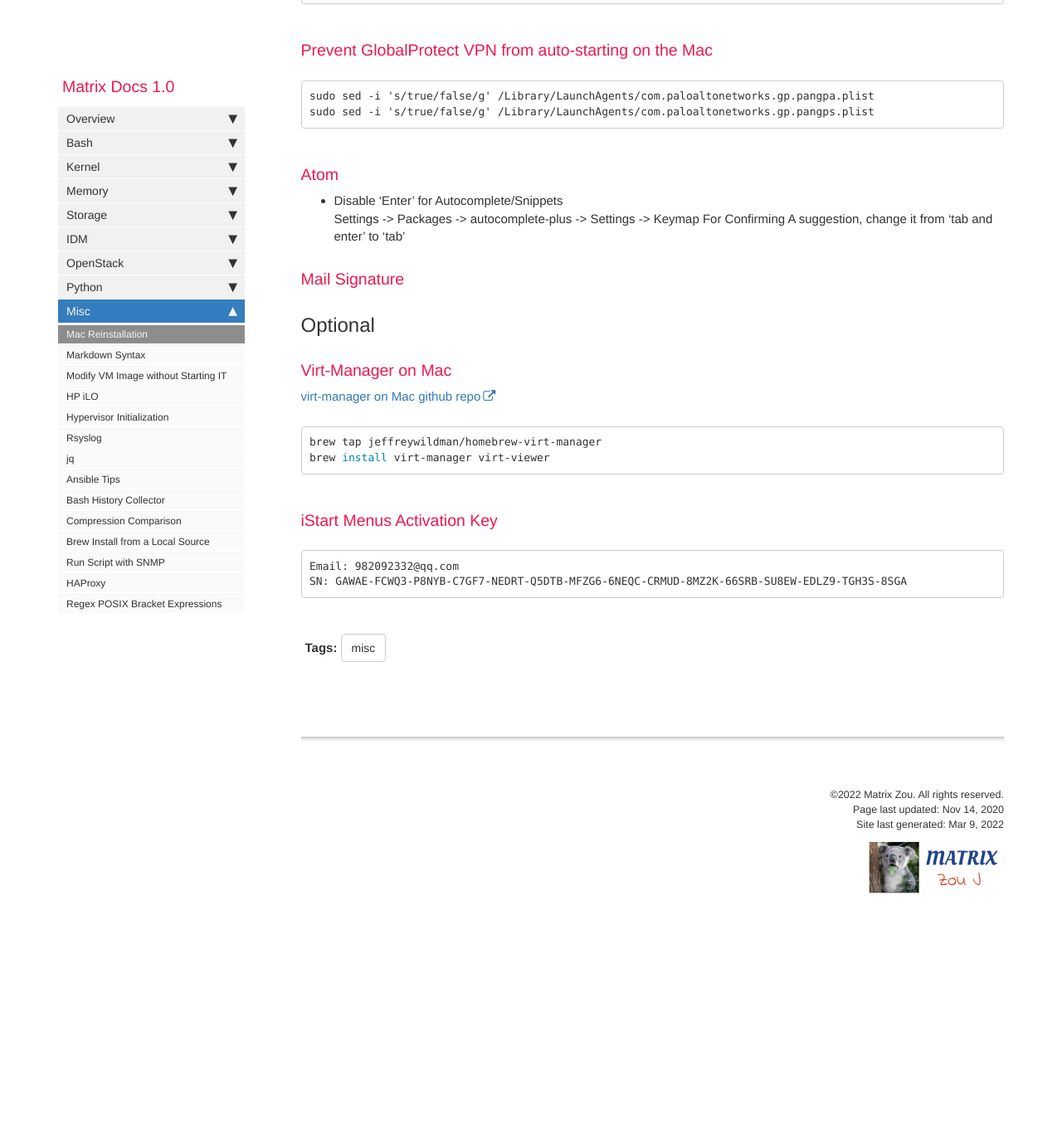
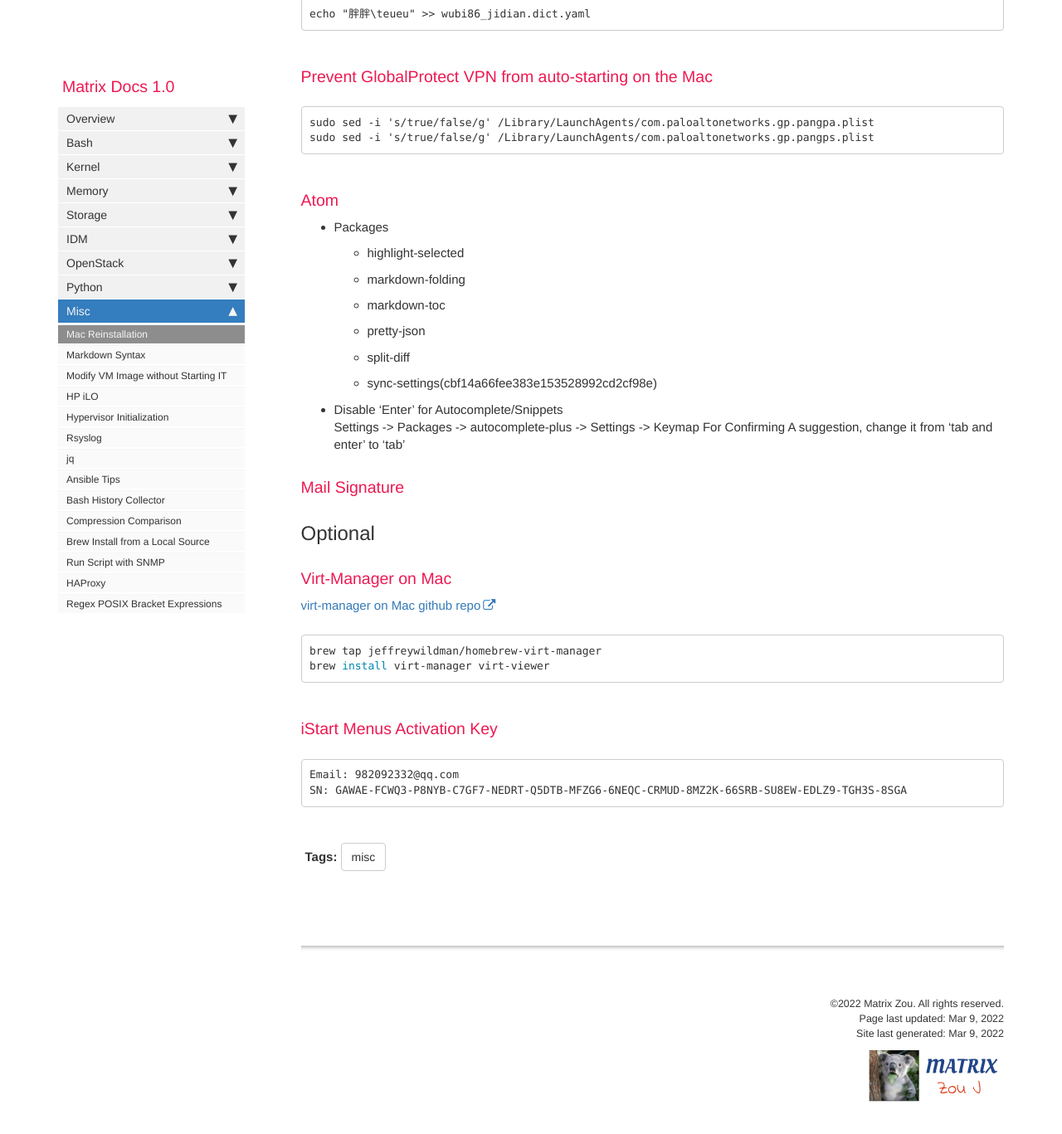
Before and after one commit to matrixzj/documentations, a Jekyll site: the page built from pages/misc/misc_mac_reinstallation_steps.md, in a window 1280 px wide and 1400 px high, scrolled down 4228 px. Shown: the top 1367 px of the window at 83% size. Built offline with Jekyll 4.4.1, drawn with Linux system fonts in a browser that asks for light colours; comment, search, counter and statistics services are not loaded; before the commit the page ends 5377 px from its top, so only the background shows below that; some of the changed text lies outside the part shown.

Commit message:
There are 1 files have been modified at 2022-03-09 17:13:37 . 	-rw-rw-r--. 1 jzou jzou 4749 Mar  9 17:13 pages/misc/misc_mac_reinstallation_steps.md No files have been added. No files have been deleted. No file type has been changed.

```diff
--- a/pages/misc/misc_mac_reinstallation_steps.md
+++ b/pages/misc/misc_mac_reinstallation_steps.md
@@ -2,7 +2,7 @@
 title: Mac Reinstallation Steps
 tags: [misc]
 keywords: mac, reinstallation
-last_updated: Nov 14, 2020
+last_updated: Mar 9, 2022
 summary: "Steps to reinstall a workbox for myself"
 sidebar: mydoc_sidebar
 permalink: misc_mac_reinstallation_steps.html
@@ -156,6 +157,14 @@
 
 
 ### Atom
+- Packages
+  + highlight-selected
+  + markdown-folding
+  + markdown-toc
+  + pretty-json
+  + split-diff
+  + sync-settings(cbf14a66fee383e153528992cd2cf98e)
+
 - Disable ‘Enter’ for Autocomplete/Snippets
   Settings -> Packages -> autocomplete-plus -> Settings -> Keymap For Confirming A suggestion, change it from 'tab and enter' to 'tab'
 
```
Also changed, not shown: other parts of pages/misc/misc_mac_reinstallation_steps.md (+2 -1 lines).
